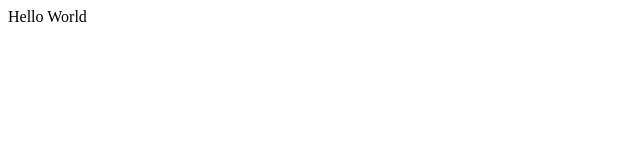
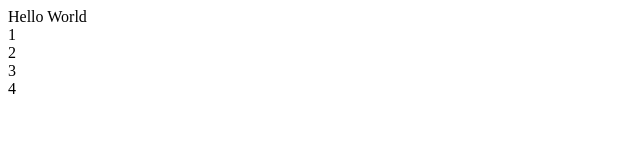
Before and after one commit to DDivinest/home, a plain HTML site: page index.html in a window 1280 px wide. Shown: the full height of the page, 0-640 px from the left. Drawn offline with Linux system fonts and the light colour scheme.

Commit message:
Update index.html

```diff
--- a/index.html
+++ b/index.html
@@ -1,3 +1,13 @@
 <html>
-  Hello World
+  <head>
+    Hello World
+  </head>
+<body>
+  <div class="w3-grid"">
+  <div>1</div>
+  <div>2</div>
+  <div>3</div>
+  <div>4</div>
+</div>
+</body>
 </html>
```
